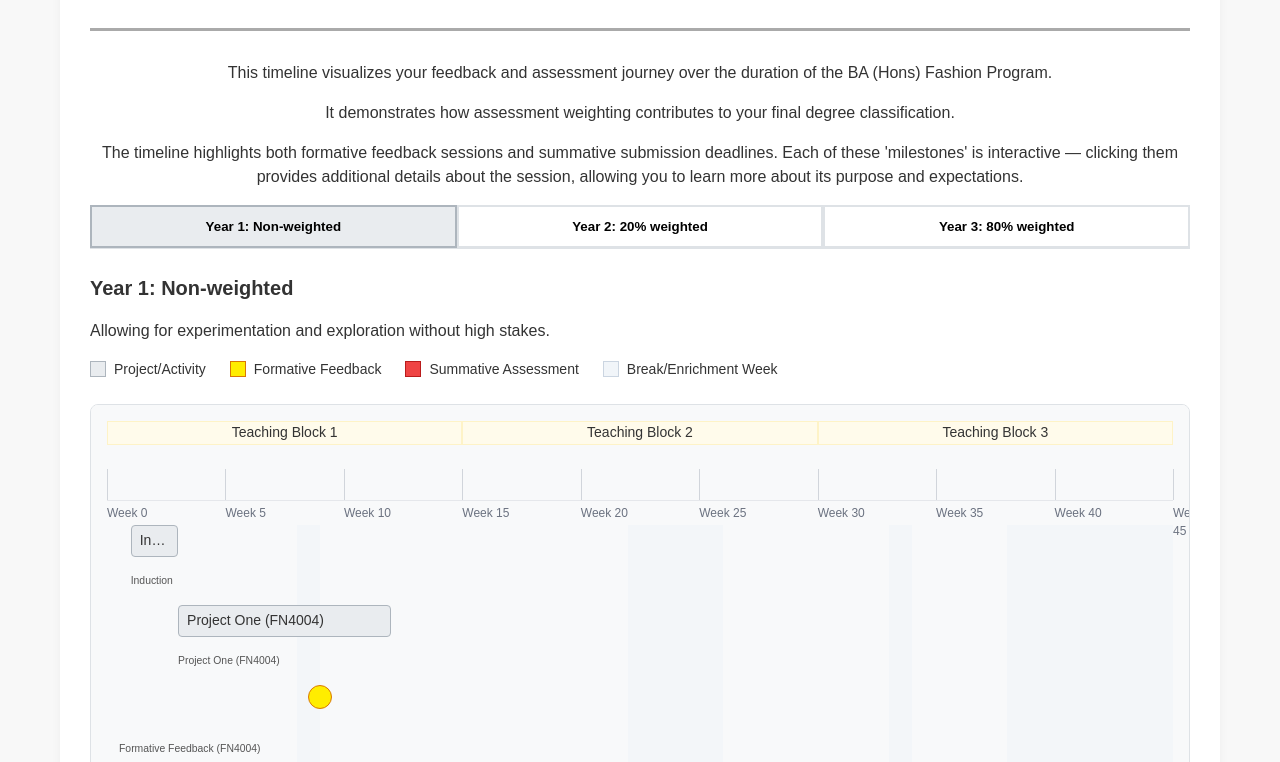
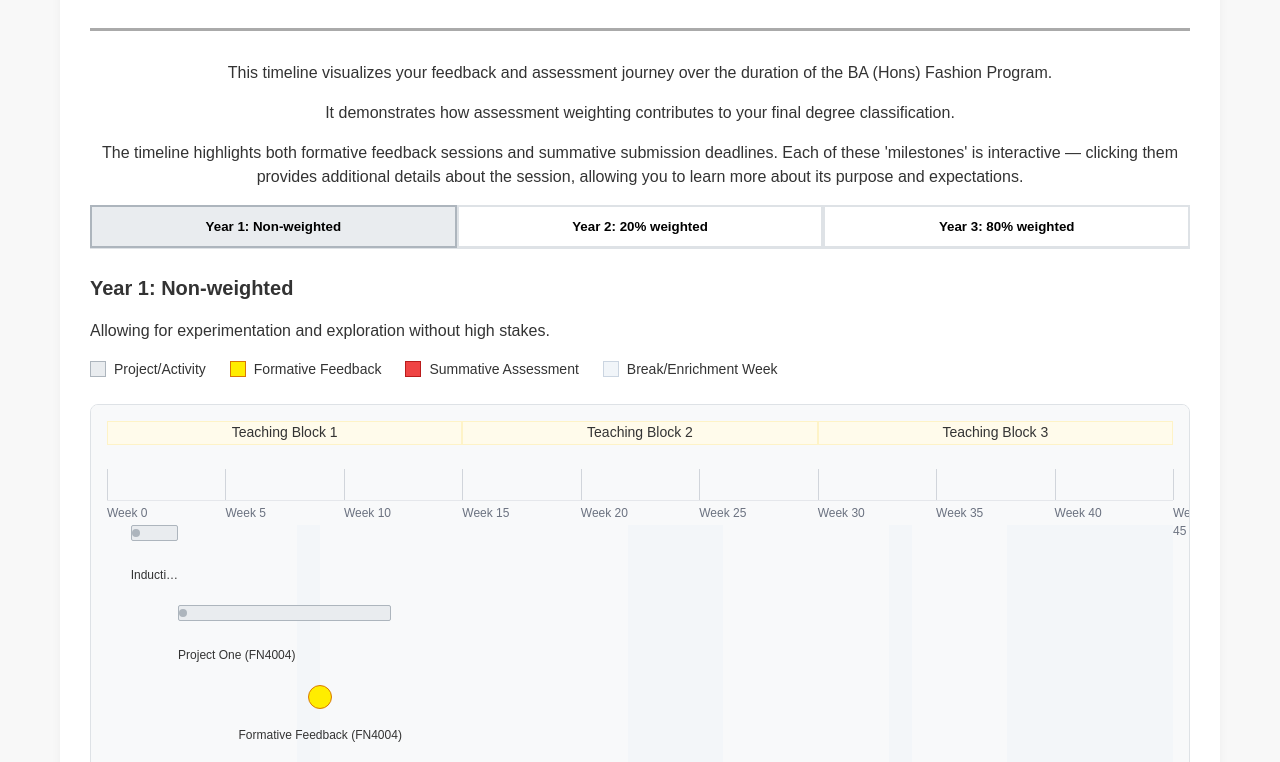
Before and after one commit to MounseyWood/Understanding_Feedback_and_Assessment_Timelines_v1, a plain HTML site: page index.html in a window 1280 px wide. Shown: the part 164-926 px from the top of the page. Drawn offline with Linux system fonts and the light colour scheme.

Commit message:
Update index.html

```diff
--- a/index.html
+++ b/index.html
@@ -309,6 +309,21 @@
     .timeline-item.project {
       background-color: #e9ecef;
       border-color: #adb5bd;
+      height: 1rem; /* Reduced height for narrower bars */
+      border-radius: 0.125rem;
+    }
+
+    /* Add dots at the beginning of project bars */
+    .timeline-item.project::before {
+      content: "";
+      position: absolute;
+      left: 0;
+      top: 50%;
+      transform: translateY(-50%);
+      width: 0.5rem;
+      height: 0.5rem;
+      background-color: #adb5bd;
+      border-radius: 50%;
     }
 
     .timeline-item.formative {
@@ -353,24 +368,25 @@
       position: absolute;
       width: auto;
       min-width: 150px;
-      bottom: -2rem; /* Increased distance from the bottom */
-      left: 0.75rem !important; /* Position from the left of the milestone */
-      font-size: 0.65rem;
+      bottom: -1.2rem; /* Closer to the icon */
+      font-size: 0.75rem; /* Slightly larger */
       white-space: nowrap;
-      text-align: left; /* Align text to left */
-      color: #555; /* Slightly darker gray for better readability */
+      text-align: center;
+      color: #333; /* Darker for better readability */
+      transform: translateX(-50%); /* Center the label horizontally */
+      left: 50%; /* Center point */
     }
 
-    /* Label for project items as well */
+    /* Project label - appears below project bars */
     .project-label {
       position: absolute;
-      bottom: -1.5rem;
+      bottom: -1.2rem;
       left: 0;
-      font-size: 0.65rem;
+      font-size: 0.75rem; /* Slightly larger */
       white-space: nowrap;
       overflow: hidden;
       text-overflow: ellipsis;
-      color: #555;
+      color: #333; /* Darker for better readability */
       max-width: 100%;
     }
 
@@ -458,16 +474,18 @@
       }
 
       .milestone-label {
-        bottom: -2.5rem;
-        left: 0 !important;
+        bottom: -1.5rem;
+        font-size: 0.7rem;
         min-width: 120px;
         max-width: 100%;
+        white-space: normal; /* Allow wrapping on mobile */
       }
 
       .project-label {
-        bottom: -2.5rem;
-        left: 0 !important;
+        bottom: -1.5rem;
+        font-size: 0.7rem;
         max-width: 100%;
+        white-space: normal; /* Allow wrapping on mobile */
       }
     }
   </style>
@@ -849,18 +867,22 @@
                 showModal(item);
               });
 
+              // Create a container div for milestone and its label
+              const milestoneContainer = document.createElement('div');
+              milestoneContainer.style.position = 'relative';
+              milestoneContainer.style.width = '1.5rem';
+
               // Add label below the milestone
               const label = document.createElement('div');
               label.className = 'milestone-label';
               label.textContent = item.name;
-              row.appendChild(label); // Add to row, not the item element
+              label.style.left = position.left;
+
+              row.appendChild(itemElement);
+              row.appendChild(label);
             }
           } else {
-            // Add label inside for regular items
-            const innerLabel = document.createElement('div');
-            innerLabel.className = 'item-label';
-            innerLabel.textContent = item.name;
-            itemElement.appendChild(innerLabel);
+            // Remove inner text from project bars
 
             // Add smaller label beneath the project bar
             const outerLabel = document.createElement('div');
@@ -868,10 +890,11 @@
             outerLabel.textContent = item.name;
             outerLabel.style.left = position.left;
             outerLabel.style.width = position.width;
+
+            row.appendChild(itemElement);
             row.appendChild(outerLabel);
           }
 
-          row.appendChild(itemElement);
           timelineItems.appendChild(row);
         }
       }
```
